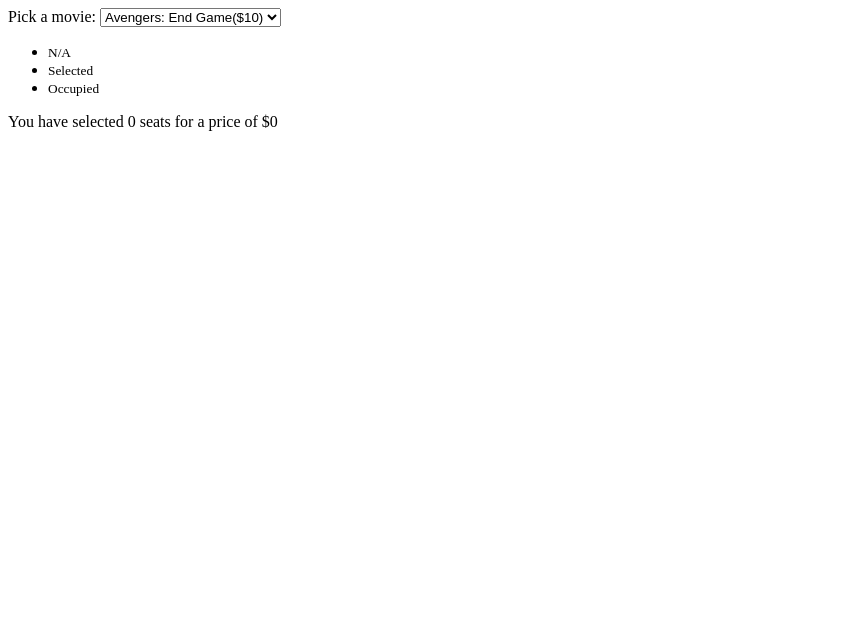
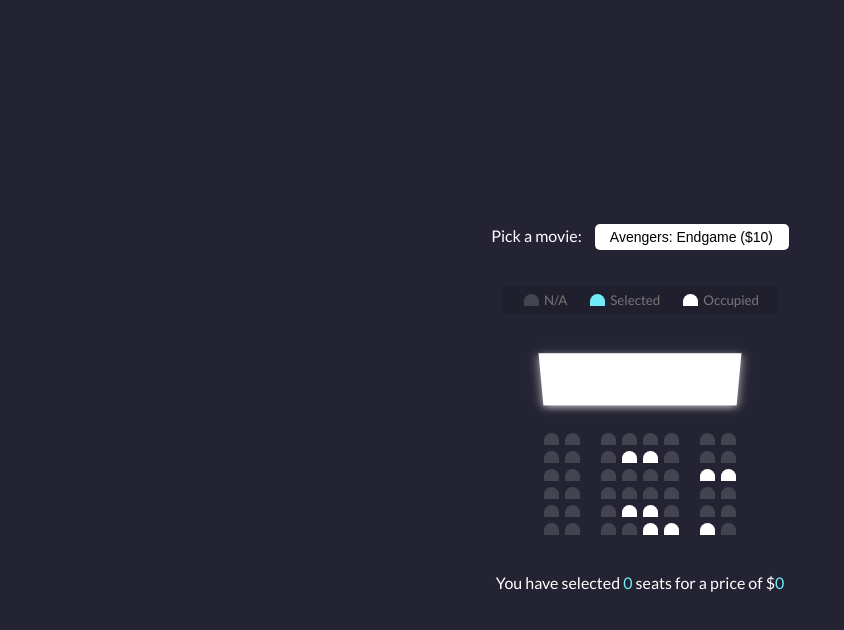
Before and after one commit to PDunCanCode/PracticalPractive, a plain HTML site: page index.html in a window 1280 px wide. Shown: the whole page, without its empty margins (0-844 px from the left). Drawn offline with Linux system fonts and the light colour scheme.

Commit message:
more styles

```diff
--- a/index.html
+++ b/index.html
@@ -1,22 +1,20 @@
 <!DOCTYPE html>
 <html lang="en">
   <head>
-    <meta charset="UTF-8">
-    <meta name="viewport" content="width=device-width, initial-scale=1.0">
-    <link rel="stylesheet" href="style.css">
+    <meta charset="UTF-8" />
+    <meta name="viewport" content="width=device-width, initial-scale=1.0" />
+    <meta http-equiv="X-UA-Compatible" content="ie=edge" />
+    <link rel="stylesheet" href="style.css" />
     <title>Movie Seat Booking</title>
   </head>
   <body>
     <div class="movie-container">
       <label>Pick a movie:</label>
       <select id="movie">
-            <option value="10">Avengers: End Game($10)</option>
-            <option value="12">Joker ($10)</option>
+        <option value="10">Avengers: Endgame ($10)</option>
+        <option value="12">Joker ($12)</option>
         <option value="8">Toy Story 4 ($8)</option>
         <option value="9">The Lion King ($9)</option>
-
-
-
       </select>
     </div>
 
@@ -37,6 +35,7 @@
 
     <div class="container">
       <div class="screen"></div>
+
       <div class="row">
         <div class="seat"></div>
         <div class="seat"></div>
@@ -81,8 +80,8 @@
         <div class="seat"></div>
         <div class="seat"></div>
         <div class="seat"></div>
-            <div class="seat"></div>
-            <div class="seat"></div>
+        <div class="seat occupied"></div>
+        <div class="seat occupied"></div>
         <div class="seat"></div>
         <div class="seat"></div>
         <div class="seat"></div>
@@ -99,7 +98,13 @@
       </div>
     </div>
 
-    <p class="text"> You have selected <span id="count">0</span> seats for a price of $<span id=total">0</span></p>
+    <p class="text">
+      You have selected <span id="count">0</span> seats for a price of $<span
+        id="total"
+        >0</span
+      >
+    </p>
+
     <script src="script.js"></script>
   </body>
 </html>
--- a/style.css
+++ b/style.css
@@ -0,0 +1,115 @@
+@import url("https://fonts.googleapis.com/css?family=Lato&display=swap");
+
+* {
+  box-sizing: border-box;
+}
+
+body {
+  background-color: #242333;
+  color: #fff;
+  display: flex;
+  flex-direction: column;
+  align-items: center;
+  justify-content: center;
+  height: 100vh;
+  font-family: "Lato", sans-serif;
+  margin: 0;
+}
+
+.movie-container {
+  margin: 20px 0;
+}
+
+.movie-container select {
+  background-color: #fff;
+  border: 0;
+  border-radius: 5px;
+  font-size: 14px;
+  margin-left: 10px;
+  padding: 5px 15px 5px 15px;
+  -moz-appearance: none;
+  -webkit-appearance: none;
+  appearance: none;
+}
+
+.container {
+  perspective: 1000px;
+  margin-bottom: 30px;
+}
+
+.seat {
+  background-color: #444451;
+  height: 12px;
+  width: 15px;
+  margin: 3px;
+  border-top-left-radius: 10px;
+  border-top-right-radius: 10px;
+}
+
+.seat.selected {
+  background-color: #6feaf6;
+}
+
+.seat.occupied {
+  background-color: #fff;
+}
+
+.seat:nth-of-type(2) {
+  margin-right: 18px;
+}
+
+.seat:nth-last-of-type(2) {
+  margin-left: 18px;
+}
+
+.seat:not(.occupied):hover {
+  cursor: pointer;
+  transform: scale(1.2);
+}
+
+.showcase .seat:not(.occupied):hover {
+  cursor: default;
+  transform: scale(1);
+}
+
+.showcase {
+  background: rgba(0, 0, 0, 0.1);
+  padding: 5px 10px;
+  border-radius: 5px;
+  color: #777;
+  list-style-type: none;
+  display: flex;
+  justify-content: space-between;
+}
+
+.showcase li {
+  display: flex;
+  align-items: center;
+  justify-content: center;
+  margin: 0 10px;
+}
+
+.showcase li small {
+  margin-left: 2px;
+}
+
+.row {
+  display: flex;
+}
+
+.screen {
+  background-color: #fff;
+  height: 70px;
+  width: 100%;
+  margin: 15px 0;
+  transform: rotateX(-45deg);
+  box-shadow: 0 3px 10px rgba(255, 255, 255, 0.7);
+}
+
+p.text {
+  margin: 5px 0;
+}
+
+p.text span {
+  color: #6feaf6;
+}
```
Lines whose indentation alone changed are shown as unchanged.
